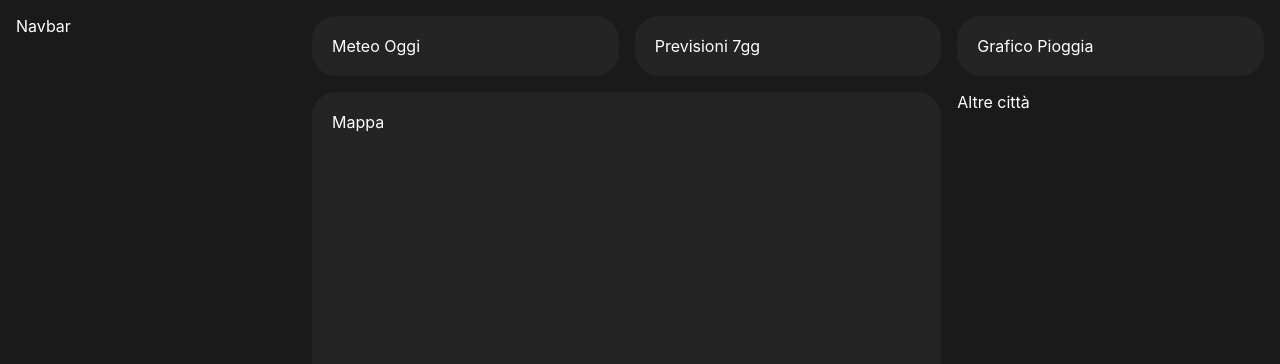
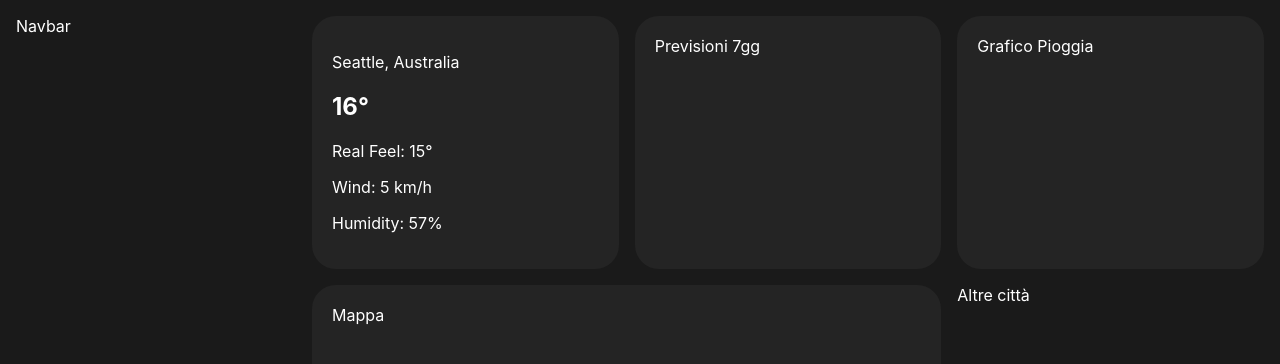
Before and after one commit to GennaroBuonomo/weather-app, a React (Vite) app: page / in a window 1280 px wide. Shown: the top 364 px of the page. Built offline with nearby package versions, Linux system fonts and the light colour scheme.

Commit message:
feat: enhance weather-today section with detailed weather information

```diff
--- a/src/App.jsx
+++ b/src/App.jsx
@@ -6,7 +6,17 @@ function App() {
     <div className="weather-dashboard">
       <nav className="nav-bar">Navbar</nav>
       <main className="main-content">
-        <section className="weather-today">Meteo Oggi</section>
+        <section className="weather-today">
+          <div className="weather-header">
+            <p>Seattle, Australia</p>
+            <h2>16°</h2>
+          </div>
+          <div className="weather-details">
+            <p>Real Feel: 15°</p>
+            <p>Wind: 5 km/h</p>
+            <p>Humidity: 57%</p>
+          </div>
+        </section>
         <section className="forecast">Previsioni 7gg</section>
         <section className="rain-chart">Grafico Pioggia</section>
         <section className="global-map">Mappa</section>
```
